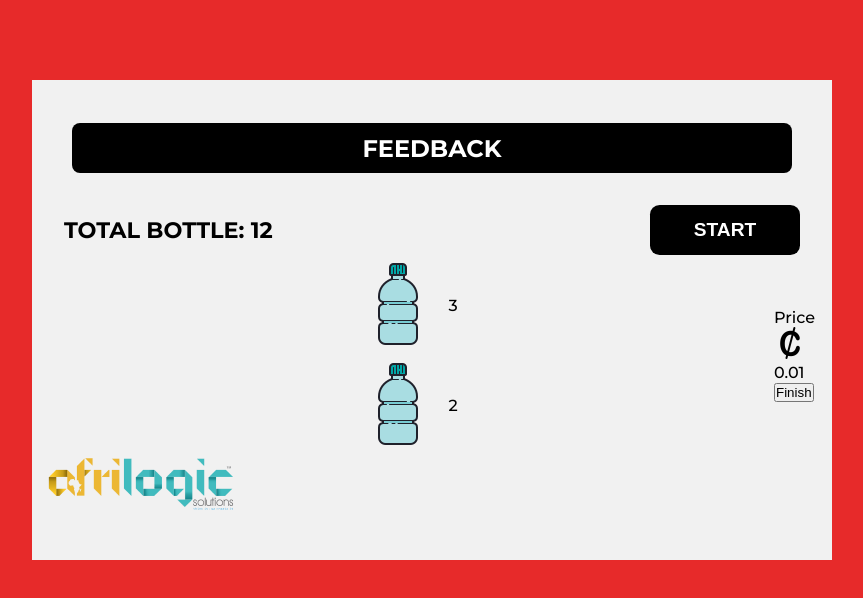
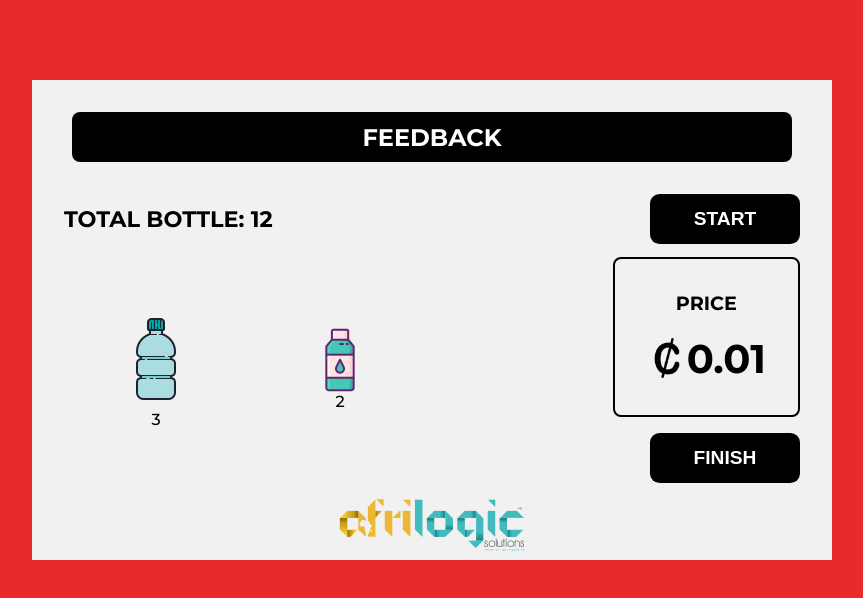
Before and after one commit to primado/reverse-vending-machine, a React (Vite) app: page / in a window 1280 px wide. Shown: the top 598 px of the page, without its empty margins (208-1071 px from the left). Built offline with nearby package versions, Linux system fonts and the light colour scheme.

Commit message:
build the ui

```diff
--- a/src/App.jsx
+++ b/src/App.jsx
@@ -34,51 +34,42 @@ function App() {
               </div>
 
               <div className='btn'>
-                <button className='btn-start' type='submit'>Start</button>
+                <button className='btn-primary' type='submit'>Start</button>
               </div>
-
             </div>
 
-            <div className="center">
-              <div className="items">
+            <div className="middle">
+              <div className="middle__lt">
                 <div className='item-1'>
-                  <img src={bottl_1} alt="first items" />
-                  <div className='bottle_1-desc'>
-                    3
-                  </div>
+                  <img src={bottl_1} alt="item 1" />
+                  <span>3</span>
                 </div>
 
-                <div className='item-1'>
-                  <img src={bottl_1} alt="second items" />
-                  <div className='bottle_1-desc'>
-                    2
-                  </div>
+                <div className="item-2">
+                  <img src={bottl_2} alt="item 2" />
+                  <span>2</span>
                 </div>
 
               </div>
 
-              <div className="price">
-                <div className="col-1">
-                  <div className='price-desc'>Price</div>
-
-                  <div className="amount">
-                    <span>
-                      <img className='cedi' src={cedi} alt="cedi" />
+              <div className="middle__rt">
+                <div className='price-container'>
+                  <span className='desc'>Price</span>
+                  <div className='amount'>
+                    <span><img className='cedi' src={cedi} alt="currency symbol" />
+                      0.01
                     </span>
-                    <span>0.01</span>
-
                   </div>
-
                 </div>
 
-                <div className="col-2">
-                  <button type='submit'>
+
+                <div className="btn">
+                  <button className='btn-primary' type='submit'>
                     Finish
                   </button>
                 </div>
 
               </div>
-
             </div>
 
           </div>
--- a/src/css/index.css
+++ b/src/css/index.css
@@ -18,7 +18,6 @@ body {
   height: 480px;
   background-color: #f1f1f1;
   display: flex;
-  justify-content: center;
   flex-direction: column;
 }
 
@@ -27,6 +26,7 @@ body {
   justify-content: center;
   align-items: center;
   margin-top: 0em;
+  margin-top: 2em;
 }
 
 .header {
@@ -60,7 +60,7 @@ body {
   text-transform: uppercase;
 }
 
-.main-col__top .btn-start {
+.btn-primary {
   width: 150px;
   height: 50px;
   background-color: #000;
@@ -73,28 +73,94 @@ body {
   cursor: pointer;
 }
 
-.center {
+.btn-primary:hover {
+  background-color: #fff;
+  color: #000;
+  border: 1px solid #000;
+  transition: all 0.09s ease-in-out;
+}
+
+.btn-primary:active {
+  background-color: #fff;
+  color: #000;
+  border: 1px solid #000;
+  transition: all 0.09s ease-in-out;
+}
+
+.middle {
+  display: flex;
+  justify-content: space-between;
+  align-items: center;
+  flex-direction: row;
+  margin: 0.8em 2em;
+}
+
+.middle .middle__lt {
+  width: 50%;
+  height: 100%;
   display: flex;
   justify-content: center;
   align-items: center;
+  flex-direction: row;
 }
 
-.center .items {
+.middle__lt .item-1, .item-2 {
   width: 100%;
+  height: 100%;
   display: flex;
   justify-content: center;
   align-items: center;
   flex-direction: column;
 }
 
-.center .items .item-1 {
+.middle__rt {
+  display: flex;
+  flex-direction: column;
+  align-items: flex-end;
+}
+
+.price-container {
+  border: #000 solid 2px;
+  width: 100%;
+  padding: 2em;
+  display: flex;
+  justify-content: center;
+  align-items: center;
+  flex-direction: column;
+  flex-direction: column;
+  border-radius: 0.5em;
+  margin-bottom: 1em;
+}
+
+.price-container .desc {
+  font-size: 1.2em;
+  font-weight: 700;
+  color: #000;
+  text-transform: uppercase;
+  margin-bottom: 1em;
+  display: flex;
+  justify-content: center;
+  align-items: center;
+}
+
+.amount span {
+  display: flex;
+  justify-content: space-between;
+  align-items: center;
+  width: 100%;
+  font-size: 2.5em;
+  font-weight: 700;
+}
+
+.cedi {
+  width: 1em;
+}
+
+.logo {
   width: 100%;
   display: flex;
   justify-content: center;
   align-items: center;
-  flex-direction: row;
-}
-
-.cedi {
-  width: 2em;
+  flex-direction: column;
+  margin-bottom: 1em;
 }/*# sourceMappingURL=index.css.map */
--- a/src/css/index.scss
+++ b/src/css/index.scss
@@ -23,8 +23,8 @@ body {
     height: 480px;
     background-color: #f1f1f1;
     display: flex;
-    justify-content: center;
     flex-direction: column;
+
 
 }
 
@@ -33,6 +33,7 @@ body {
     justify-content: center;
     align-items: center;
     margin-top: 0em;
+    margin-top: 2em;
 }
 
 .header {
@@ -69,7 +70,7 @@ body {
 
 }
 
-.main-col__top .btn-start {
+.btn-primary {
     width: 150px;
     height: 50px;
     background-color: #000;
@@ -82,31 +83,99 @@ body {
     cursor: pointer;
 }
 
+ .btn-primary:hover {
+    background-color: #fff;
+    color: #000;
+    border: 1px solid #000;
+    transition: all 0.09s ease-in-out;
+}
 
-.center {
+ .btn-primary:active {
+    background-color: #fff;
+    color: #000;
+    border: 1px solid #000;
+    transition: all 0.09s ease-in-out;
+}
+
+.middle {
+    display: flex;
+    justify-content: space-between;
+    align-items: center;
+    flex-direction: row;
+    margin: .8em 2em;
+}
+
+.middle .middle__lt {
+    width: 50%;
+    height: 100%;
+    display: flex;
+    justify-content: center;
+    align-items: center;
+    flex-direction: row;
+    // border: #000 solid 1px;
+}
+
+.middle__lt .item-1, .item-2{
+    width: 100%;
+    height: 100%;
+    display: flex;
+    justify-content: center;
+    align-items: center;
+    flex-direction: column;
+}
+
+.middle__rt {
+    display: flex;
+    flex-direction: column;
+    align-items: flex-end;
+
+}
+
+.price-container {
+    border: #000 solid 2px;
+    width: 100%;
+    padding: 2em;
+    display: flex;
+    justify-content: center;
+    align-items: center;
+    flex-direction: column;
+    flex-direction: column;
+    border-radius: .5em;
+    margin-bottom: 1em;
+}
+
+
+.price-container .desc {
+    font-size: 1.2em;
+    font-weight: 700;
+    color: #000;
+    text-transform: uppercase;
+    margin-bottom: 1em;
     display: flex;
     justify-content: center;
     align-items: center;
 
 }
 
-.center .items {
+.amount span {
+    display: flex;
+    justify-content: space-between;
+    align-items: center;
+    width: 100%;
+    font-size: 2.5em;
+    font-weight: 700;
+}
+
+.cedi {
+    width: 1em;
+}
+
+
+.logo {
     width: 100%;
     display: flex;
     justify-content: center;
     align-items: center;
     flex-direction: column;
+    margin-bottom: 1em;
 }
-
-.center .items .item-1 {
-    width: 100%;
-    display: flex;
-    justify-content: center;
-    align-items: center;
-    flex-direction: row;
-}
-
-
-.cedi {
-    width: 2em;
-}
```
Also changed, not shown: 1 other file (tests, documents, lock files or other folders).
